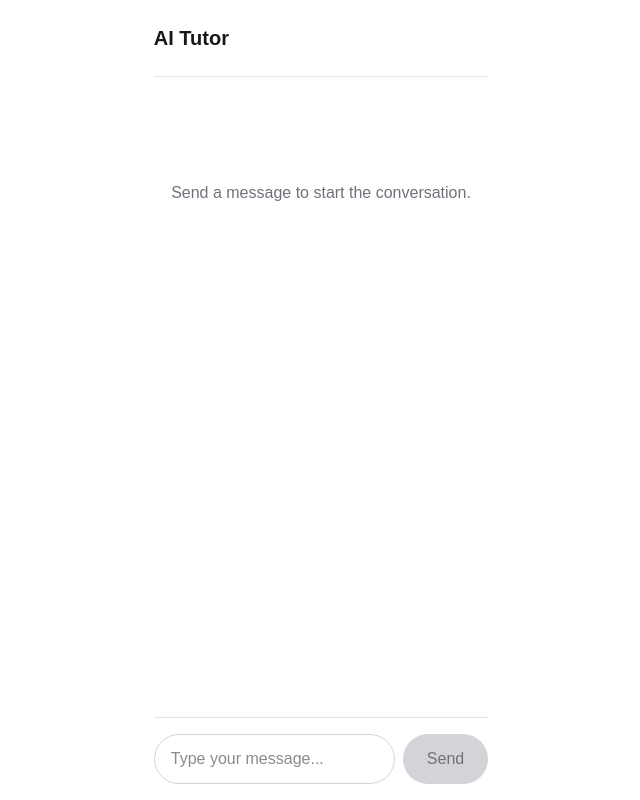
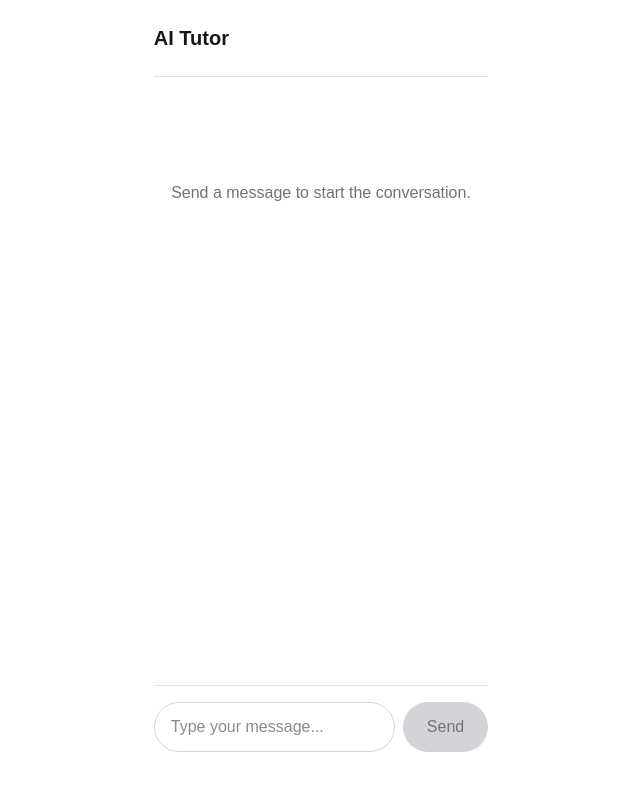
Before and after one commit to sanandsanand/devpostbuildwithai, a Next.js app: page / in a window 1280 px wide. Shown: the whole page, without its empty margins (319-959 px from the left). Built offline with nearby package versions, Linux system fonts and the light colour scheme.

Commit message:
Fix message word wrapping and add bottom padding to input to clear dev tools logo

```diff
--- a/src/components/Chat.tsx
+++ b/src/components/Chat.tsx
@@ -38,7 +38,7 @@ export function Chat() {
         )}
       </main>
 
-      <form onSubmit={handleSubmit} className="py-4 border-t border-zinc-200 dark:border-zinc-800">
+      <form onSubmit={handleSubmit} className="pt-4 pb-12 border-t border-zinc-200 dark:border-zinc-800">
         <div className="flex gap-2">
           <input
             className="flex-1 rounded-full border border-zinc-300 bg-white px-4 py-3 text-zinc-900 focus:outline-none focus:ring-2 focus:ring-blue-500 dark:border-zinc-700 dark:bg-zinc-900 dark:text-white"
--- a/src/components/Message.tsx
+++ b/src/components/Message.tsx
@@ -6,13 +6,13 @@ export function Message({ message }: { message: UIMessage }) {
   return (
     <div className={`flex w-full ${isUser ? 'justify-end' : 'justify-start'} mb-4`}>
       <div
-        className={`max-w-[80%] rounded-2xl px-4 py-3 ${
+        className={`max-w-[80%] min-w-0 rounded-2xl px-4 py-3 overflow-x-auto ${
           isUser
             ? 'bg-blue-600 text-white rounded-br-sm'
             : 'bg-zinc-100 text-zinc-900 rounded-bl-sm dark:bg-zinc-800 dark:text-zinc-100'
         }`}
       >
-        <div className="prose prose-zinc dark:prose-invert max-w-none break-words">
+        <div className={isUser ? "whitespace-pre-wrap break-words" : "prose prose-zinc dark:prose-invert max-w-none break-words"}>
           <ReactMarkdown>
             {message.parts
               ? message.parts.map((p) => (p.type === 'text' ? p.text : '')).join('')
```
